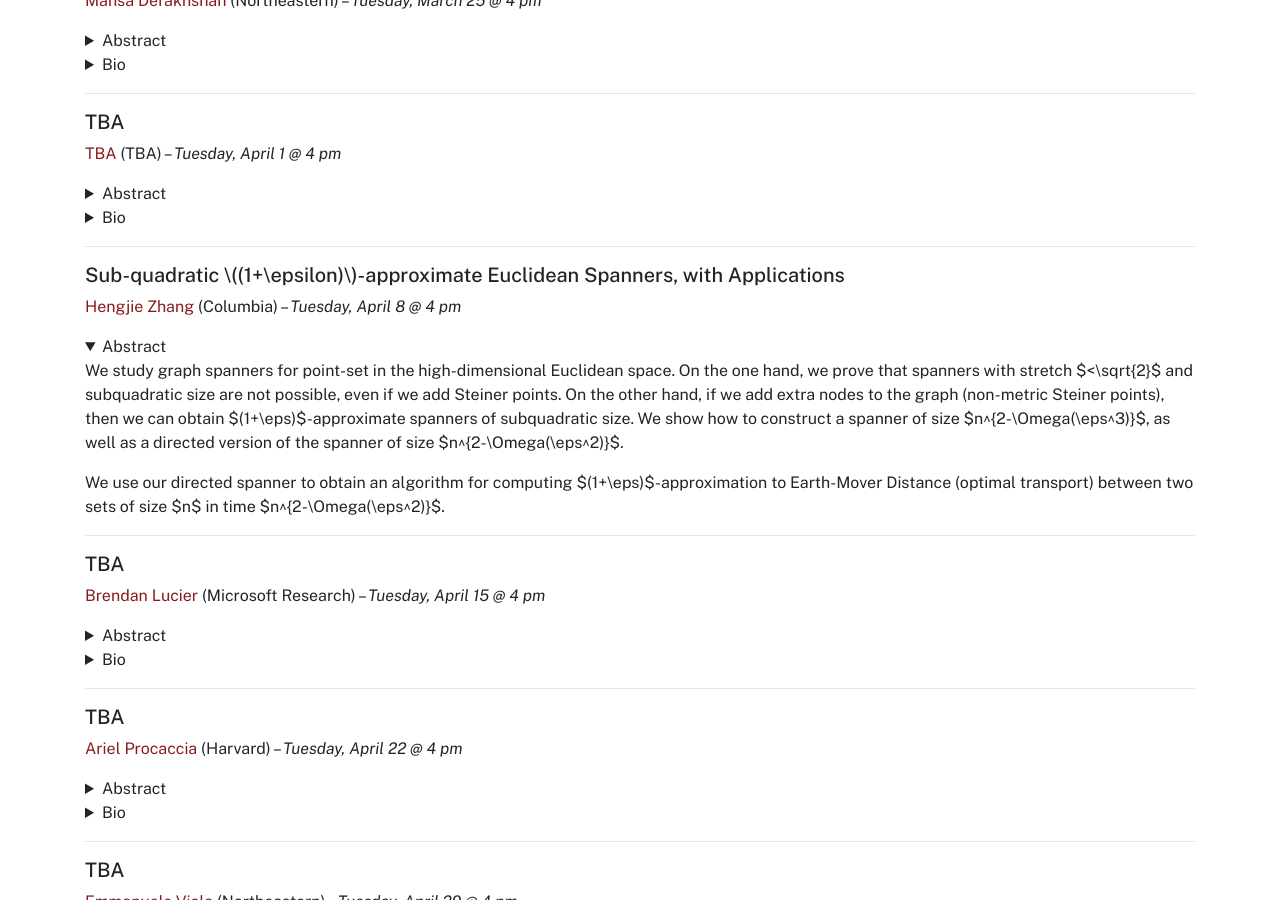
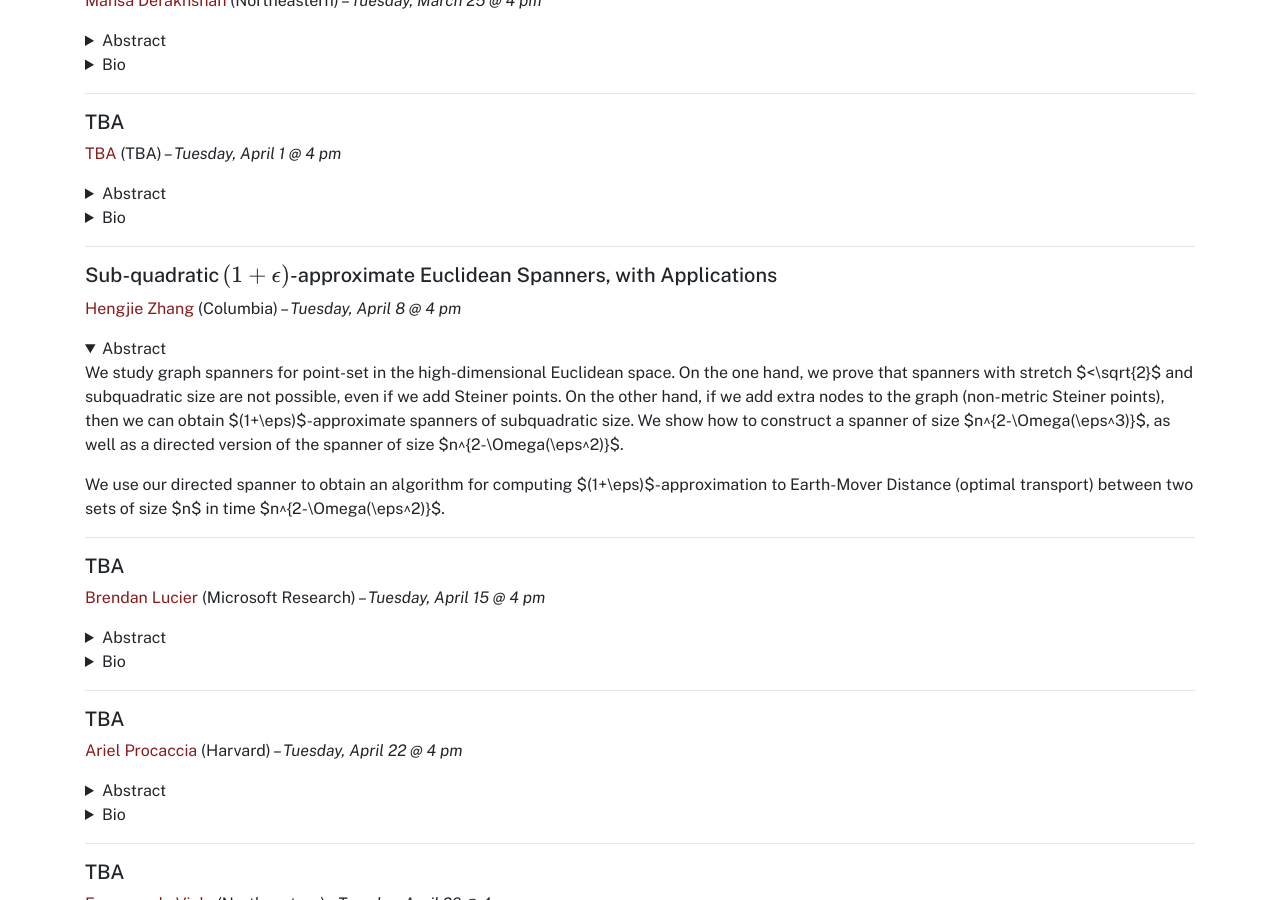
Before and after one commit to umass-theory/umass-theory.github.io, a Jekyll site: the page built from seminar.md, in a window 1280 px wide and 900 px high, scrolled down 1979 px. Built offline with Jekyll 4.4.1, drawn with Linux system fonts in a browser that asks for light colours; part of the change alters nothing that is shown.

```diff
--- a/_layouts/seminar.html
+++ b/_layouts/seminar.html
@@ -14,6 +14,7 @@
         <link rel="preconnect" href="https://fonts.gstatic.com" crossorigin>
         <link href="https://fonts.googleapis.com/css2?family=Lora:ital,wght@0,400..700;1,400..700&display=swap" rel="stylesheet">
         <link href="https://fonts.googleapis.com/css2?family=Public+Sans:ital,wght@0,100..900;1,100..900&display=swap" rel="stylesheet">
+        <script id="MathJax-script" async src="https://cdn.jsdelivr.net/npm/mathjax@3/es5/tex-mml-chtml.js"></script>
     </head>
     <body>
         <div id="umass--global--header" role="banner">
```
